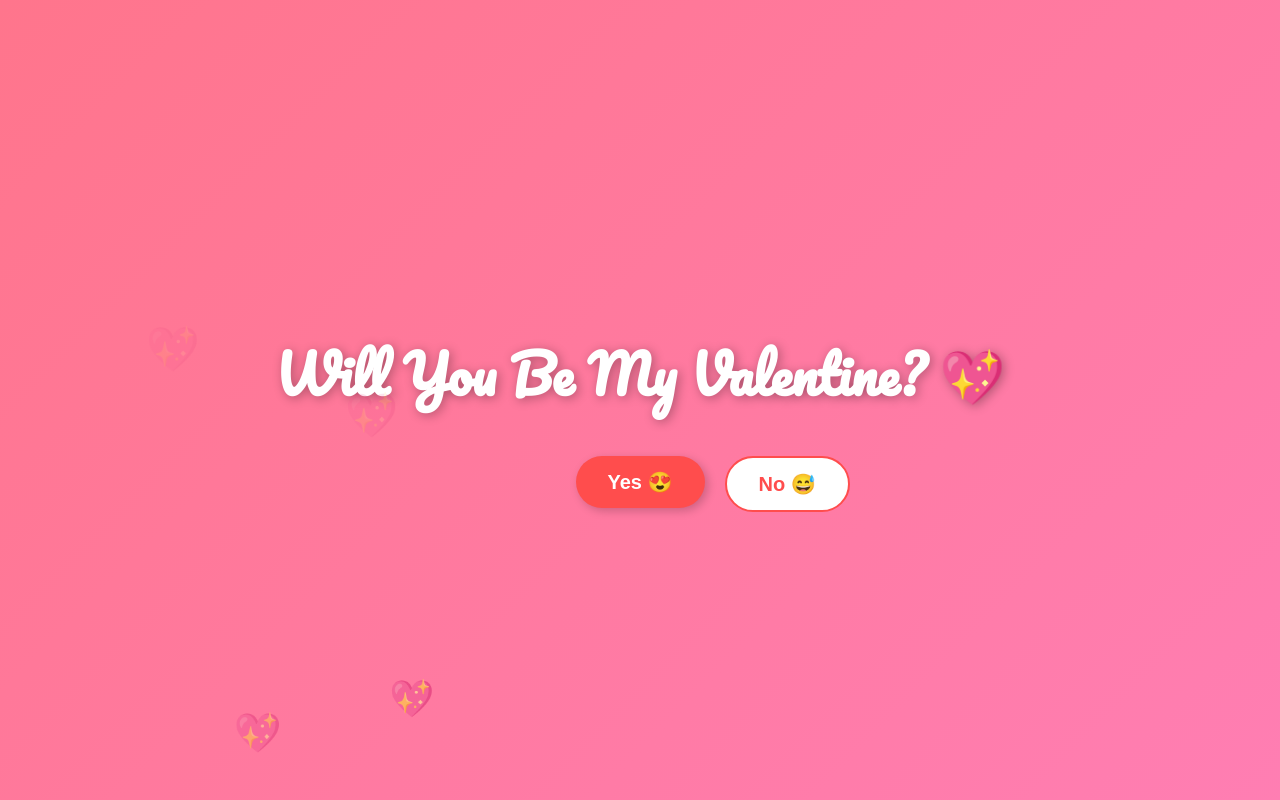
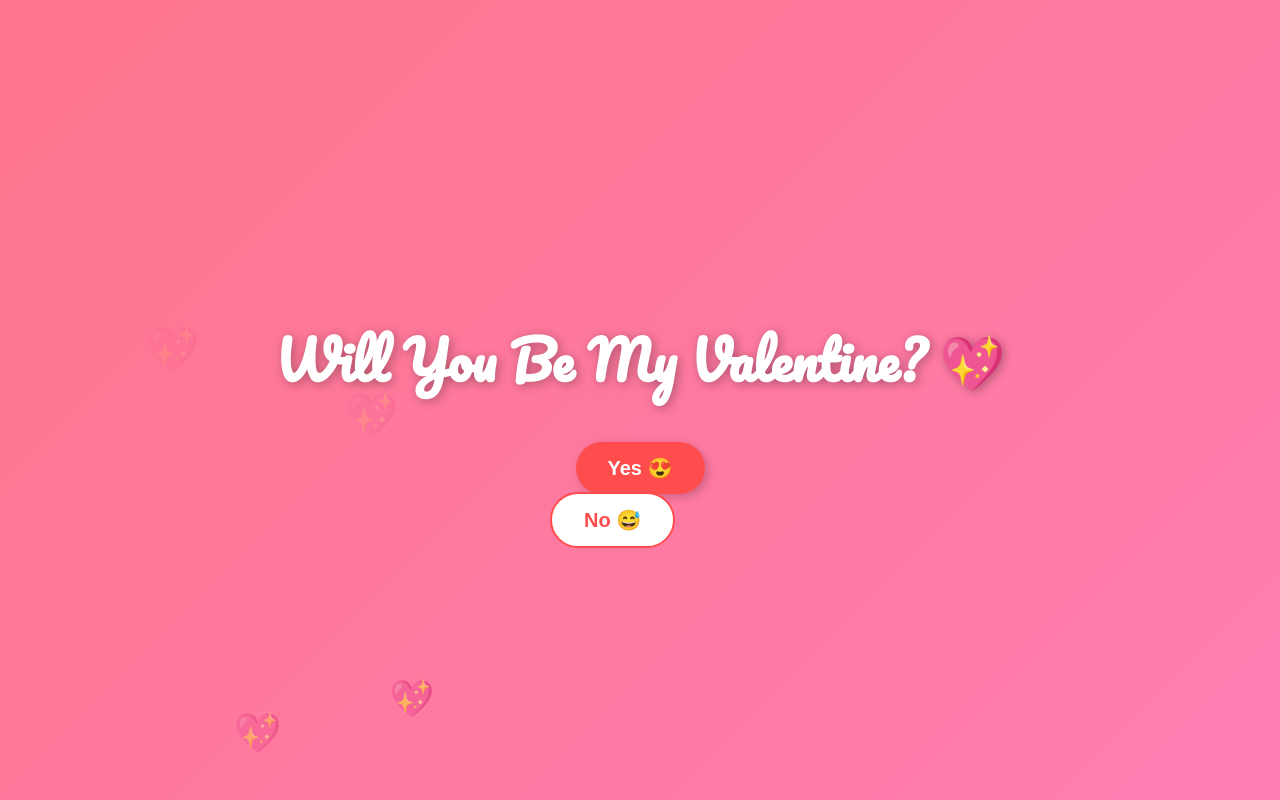
Before and after one commit to clarenceportugal/Valentine, a plain HTML site: page index.html in a window 1280 px wide. Shown: the top 800 px of the page. Drawn offline with Linux system fonts and the light colour scheme.

Commit message:
Update style.css

```diff
--- a/style.css
+++ b/style.css
@@ -28,6 +28,12 @@ h1 {
     100% { transform: scale(1); }
 }
 
+.button-container {
+    position: relative;
+    width: 300px;
+    height: 100px;
+}
+
 .btn {
     font-size: 20px;
     padding: 14px 32px;
@@ -56,11 +62,8 @@ h1 {
     color: #ff4d4d;
     border: 2px solid #ff4d4d;
     position: absolute;
-    transition: transform 0.2s ease-in-out, left 0.3s ease-in-out, top 0.3s ease-in-out;
-}
-
-.no:hover {
-    transform: scale(1.2) rotate(10deg);
+    left: 50px;
+    top: 50px;
 }
 
 @keyframes shake {
```
